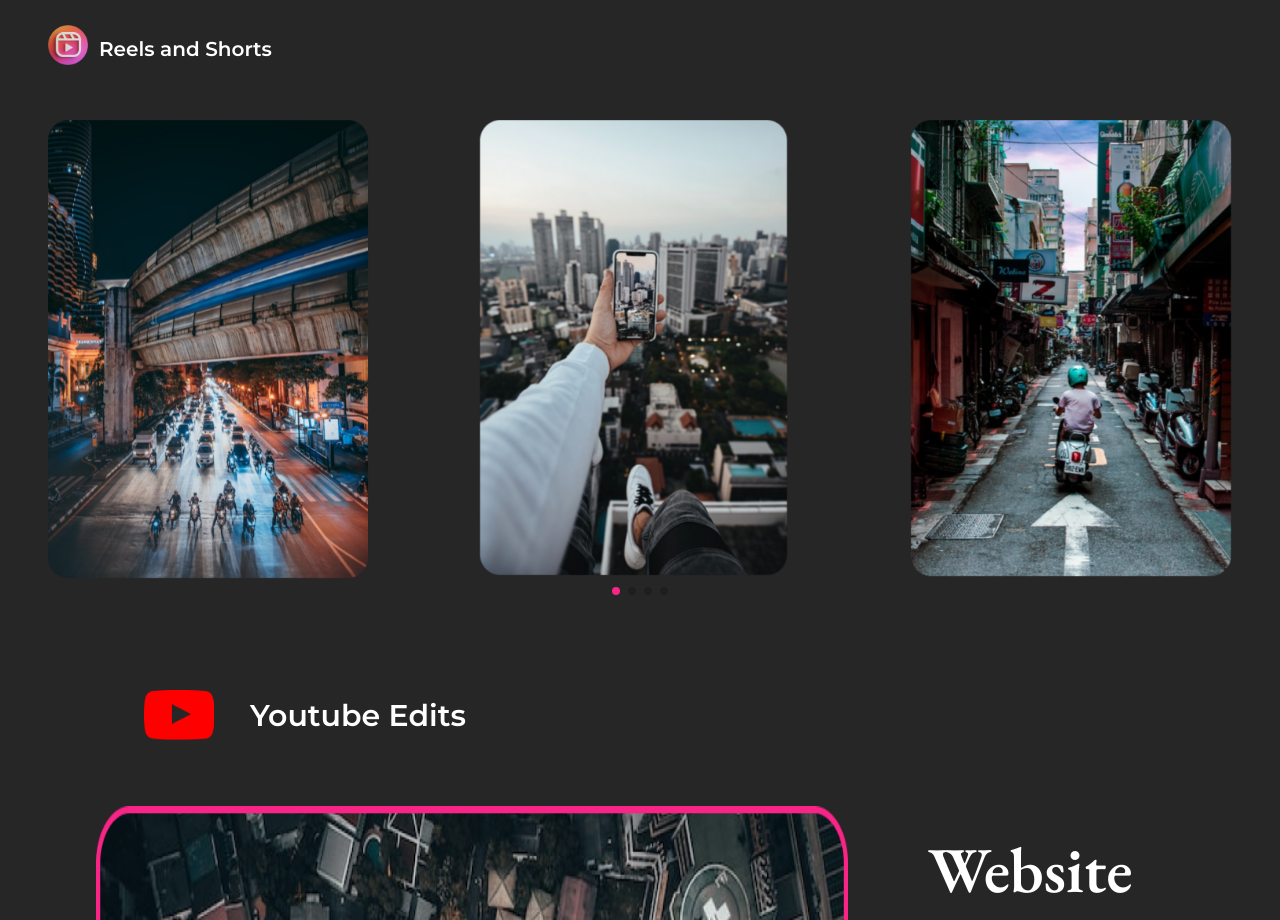
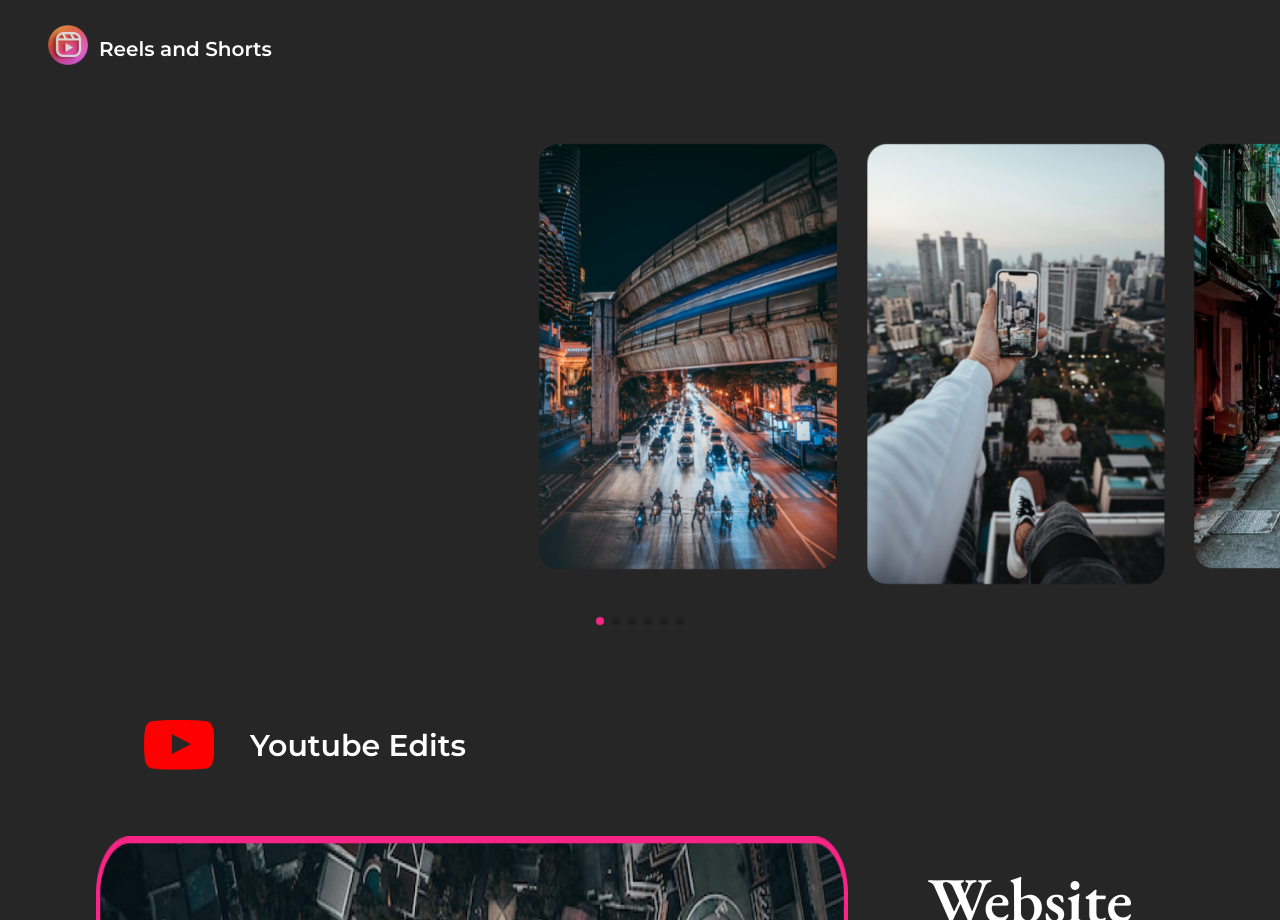
Before and after one commit to Four-Cape-Org/Four-Cape-Web-Frontend, a React (Vite) app: page /portfolio in a window 1280 px wide. Shown: the part 1740-2660 px from the top of the page. Built offline with nearby package versions, Linux system fonts and the light colour scheme.

Commit message:
fixed swiper cards issue

```diff
--- a/src/Components/Portfolio/Reels.jsx
+++ b/src/Components/Portfolio/Reels.jsx
@@ -75,37 +75,44 @@ const Reels = () => {
 
                 <Swiper
                     modules={[Navigation, Pagination]}
+                    centeredSlides={true}
+                    slidesPerView={1}
+                    spaceBetween={10}
                     breakpoints={{
-                        340: {
-                        slidesPerView: 2,
-                        spaceBetween: 15,
+                        640: {
+                          slidesPerView: 2,
+                          spaceBetween: 20,
                         },
-                        700: {
-                        slidesPerView: 3,
-                        spaceBetween: 15,
+                        768: {
+                          slidesPerView: 3,
+                          spaceBetween: 40,
                         },
-                    }}
+                        1024: {
+                          slidesPerView: 4,
+                          spaceBetween: 30,
+                        },
+                      }}
                     style={{
                         "--swiper-theme-color": "#F82586"
                     }}
                     pagination={{clickable: true}}
                 >
-                <SwiperSlide>
+                <SwiperSlide className='my-6'>
                     <img src={shortsThumbnail1} alt="Shorts Thumbnail 1" className='w-[20rem] mb-[2rem] ml-[3rem]' />
                 </SwiperSlide>
-                <SwiperSlide>
+                <SwiperSlide className='my-6'>
                     <img src={shortsThumbnail2} alt="Shorts Thumbnail 2" className='w-[19.2rem] mb-[2rem] ml-[3rem]' />
                 </SwiperSlide>
-                <SwiperSlide>
+                <SwiperSlide className='my-6'>
                     <img src={shortsThumbnail3} alt="Shorts Thumbnail 3" className='w-[20rem] mb-[2rem] ml-[3rem]' />
                 </SwiperSlide>
-                <SwiperSlide>
+                <SwiperSlide className='my-6'>
                     <img src={shortsThumbnail1} alt="Shorts Thumbnail 1" className='w-[20rem] mb-[2rem] ml-[3rem]' />
                 </SwiperSlide>
-                <SwiperSlide>
+                <SwiperSlide className='my-6'>
                     <img src={shortsThumbnail2} alt="Shorts Thumbnail 2" className='w-[19.2rem] mb-[2rem] ml-[3rem]' />
                 </SwiperSlide>
-                <SwiperSlide>
+                <SwiperSlide className='my-6'>
                     <img src={shortsThumbnail3} alt="Shorts Thumbnail 3" className='w-[20rem] mb-[2rem] ml-[3rem] mr-[15rem]' />
                 </SwiperSlide>
             </Swiper>
```
